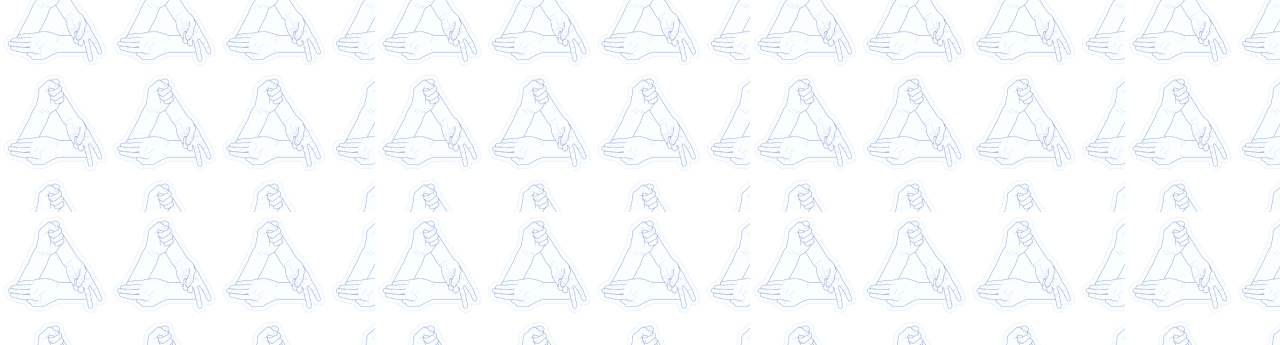
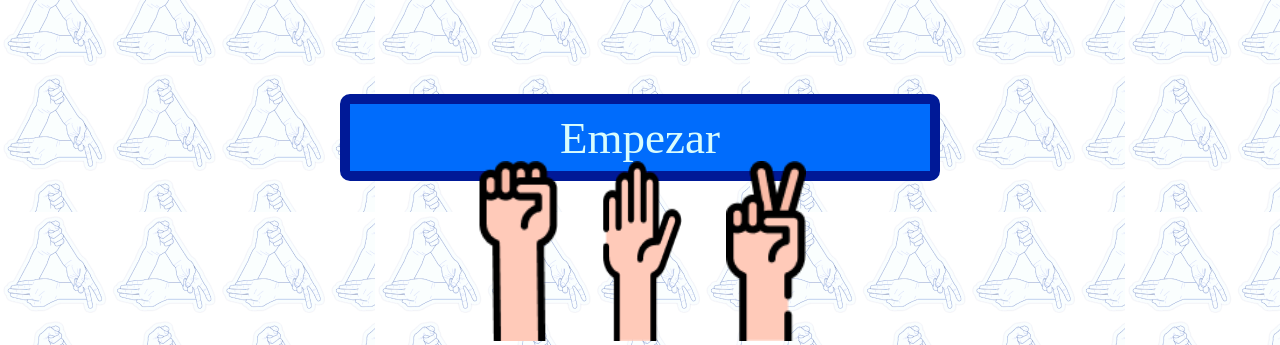
Before and after one commit to cynthiadaubert/desafio-m5, a website built with Parcel: page index.html in a window 1280 px wide. Shown: the part 455-800 px from the top of the page. Built offline with nearby package versions, Linux system fonts and the light colour scheme; a web font is replaced by a local one.

Commit message:
new router changes

```diff
--- a/router.ts
+++ b/router.ts
@@ -4,7 +4,7 @@ import { playPage } from "./pages/play";
 import {handsPage} from "./pages/show-hands"
 import { resultsPage } from "./pages/results";
 
-const BASE_PATH = "/desafio-m5";
+const BASE_PATH = "/desafio-m5/";
 
 function isGithubPages() {
   return location.host.includes("github.io");
@@ -12,25 +12,25 @@ function isGithubPages() {
 
 const routes = [
   {
-    path: /\/desafio-m5\/welcome/,
+    path: /\/welcome/,
     component: welcomePage,
   },
   {
-    path: /\/desafio-m5\/instructions/,
+    path: /\/instructions/,
     component: instructionsPage,
   },
   {
-    path: /\/desafio-m5\/play/,
+    path: /\/play/,
     component: playPage,
   },
 
   {
-    path: /\/desafio-m5\/showhands/,
+    path: /\/showhands/,
     component: handsPage,
   },
 
    {
-    path: /\/desafio-m5\/results/,
+    path: /\/results/,
     component: resultsPage,
   },
 
@@ -58,7 +58,7 @@ export function initRouter(container: Element) {
   if (location.pathname == "/desafio-m5/") {
     goTo("/desafio-m5/welcome");
   } else {
-    handleRoute(location.pathname);
+    handleRoute("desafio-m5/welcome");
   }
 
   ///ESCUCHA LOS CAMBIOS PARA PODER NAVEGAR POR EL HISTORIAL///
```
Also changed, not shown: build/index.html, 4 other files.
